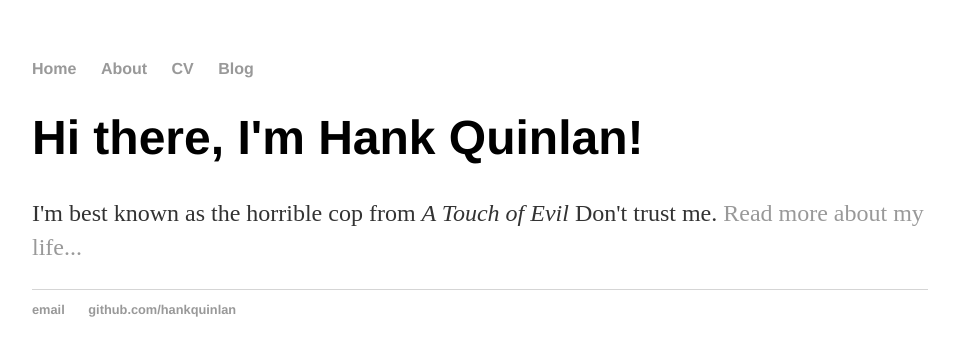
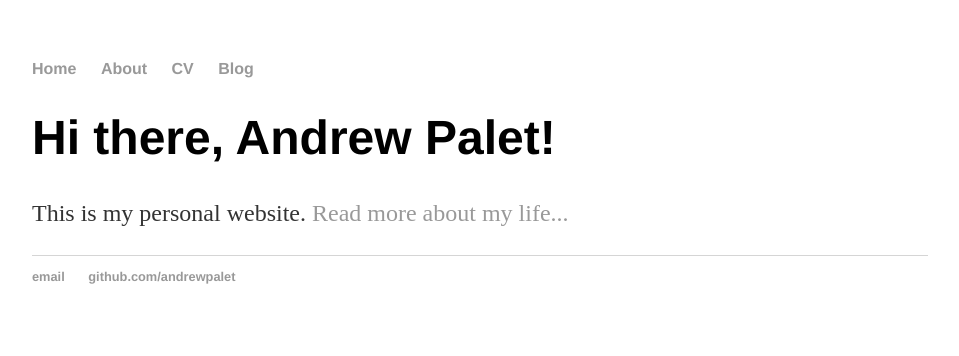
Before and after one commit to AndrewPalet/andrewpalet.github.io, a Jekyll site: the page built from index.html, in a window 1280 px wide. Shown: the top 356 px of the page, without its empty margins (160-1119 px from the left). Built offline with Jekyll 4.4.1, drawn with Linux system fonts in a browser that asks for light colours.

Commit message:
adding files + personalization

```diff
--- a/_layouts/default.html
+++ b/_layouts/default.html
@@ -21,8 +21,8 @@
 			</div><!-- /.container -->
 			<footer>
 	    		<ul>
-	        		<li><a href="mailto:hankquinlanhub@gmail.com">email</a></li>
-	        		<li><a href="https://github.com/hankquinlan">github.com/hankquinlan</a></li>
+	        		<li><a href="mailto:andrewpalet@gmail.com">email</a></li>
+	        		<li><a href="https://github.com/andrewpalet">github.com/andrewpalet</a></li>
 				</ul>
 			</footer>
 		</body>
--- a/index.html
+++ b/index.html
@@ -3,6 +3,6 @@ layout: default
 title: Andrew Palet, Horrible Cop
 ---
 <div class="blurb">
-	<h1>Hi there, I'm Hank Quinlan!</h1>
-	<p>I'm best known as the horrible cop from <em>A Touch of Evil</em> Don't trust me. <a href="/about">Read more about my life...</a></p>
+	<h1>Hi there, Andrew Palet!</h1>
+	<p>This is my personal website. <a href="/about">Read more about my life...</a></p>
 </div><!-- /.blurb -->
```
Also changed, not shown: about/index.html (added, +11 -0 lines), cv/index.html (added, +11 -0 lines).
